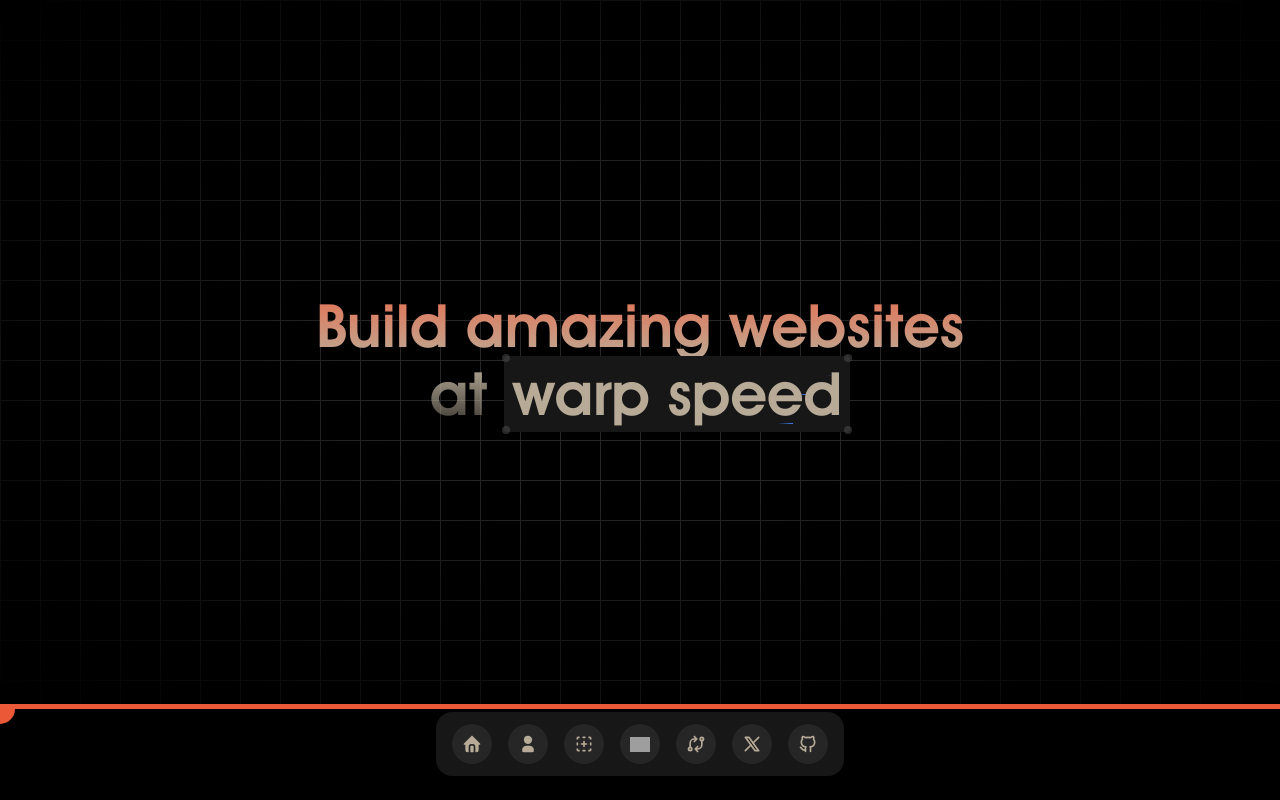
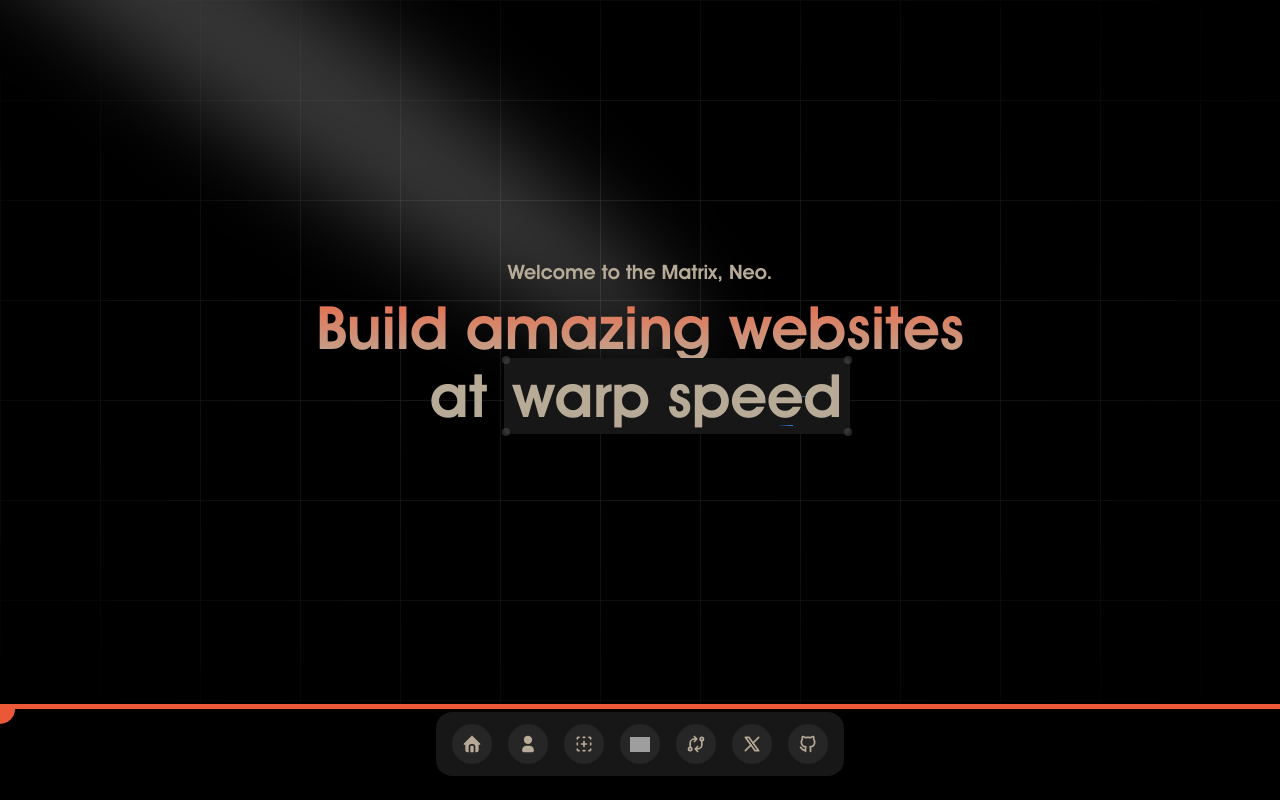
Before and after one commit to Harsh-Prajapati02/portfolio-master, a Next.js app: page / in a window 1280 px wide. Shown: the top 800 px of the page. Built offline with nearby package versions, Linux system fonts and the light colour scheme; grey boxes are pictures that could not be loaded.

Commit message:
feat(hero): add Aceternity UI spotlight component in hero section and change some styling in another components

```diff
--- a/src/components/Experience.tsx
+++ b/src/components/Experience.tsx
@@ -12,7 +12,7 @@ export function TimelineDemo() {
                     </p>
                     <div className="grid grid-cols-2 gap-4">
                         <Image
-                            src="https://assets.aceternity.com/templates/startup-1.webp"
+                            src="https://assets.aceternity.com/pro/hero-sections.png"
                             alt="startup template"
                             width={500}
                             height={500}
@@ -26,14 +26,14 @@ export function TimelineDemo() {
                             className="h-20 w-full rounded-lg object-cover shadow-[0_0_24px_rgba(34,_42,_53,_0.06),_0_1px_1px_rgba(0,_0,_0,_0.05),_0_0_0_1px_rgba(34,_42,_53,_0.04),_0_0_4px_rgba(34,_42,_53,_0.08),_0_16px_68px_rgba(47,_48,_55,_0.05),_0_1px_0_rgba(255,_255,_255,_0.1)_inset] md:h-44 lg:h-60"
                         />
                         <Image
-                            src="https://assets.aceternity.com/templates/startup-3.webp"
+                            src="https://assets.aceternity.com/features-section.png"
                             alt="startup template"
                             width={500}
                             height={500}
                             className="h-20 w-full rounded-lg object-cover shadow-[0_0_24px_rgba(34,_42,_53,_0.06),_0_1px_1px_rgba(0,_0,_0,_0.05),_0_0_0_1px_rgba(34,_42,_53,_0.04),_0_0_4px_rgba(34,_42,_53,_0.08),_0_16px_68px_rgba(47,_48,_55,_0.05),_0_1px_0_rgba(255,_255,_255,_0.1)_inset] md:h-44 lg:h-60"
                         />
                         <Image
-                            src="https://assets.aceternity.com/templates/startup-4.webp"
+                            src="https://assets.aceternity.com/pro/bento-grids.png"
                             alt="startup template"
                             width={500}
                             height={500}
--- a/src/components/Footer2.tsx
+++ b/src/components/Footer2.tsx
@@ -2,7 +2,9 @@ import { TextHoverEffect } from "@/components/ui/text-hover-effect";
 
 export function TextHoverEffectDemo() {
     return (
-        <div className="h-[10rem] flex items-center justify-center md:h-[25rem]" style={{ borderTop: "5px solid #eb5939" }}>
+        <div className="relative h-[10rem] flex items-center justify-center md:h-[25rem]" style={{ borderTop: "5px solid #eb5939" }}>
+            {/* Radial gradient for the container to give a faded look */}
+                <div className="pointer-events-none absolute inset-0 flex items-center justify-center bg-black [mask-image:radial-gradient(ellipse_at_center,transparent_30%,black)] dark:bg-black"></div>
             <TextHoverEffect text="HARSH" />
         </div>
     );
--- a/src/components/Hero.tsx
+++ b/src/components/Hero.tsx
@@ -1,23 +1,34 @@
 import { cn } from "@/lib/utils";
 import { Cover } from "./ui/cover";
+import { EncryptedText } from "./ui/encrypted-text";
+import { SpotlightPreview } from "./SpotlightPreview";
 
 export function GridBackgroundDemo() {
     return (
         <div className="relative flex h-[44rem] w-full items-center justify-center bg-black dark:bg-black">
+            <SpotlightPreview />
             <div
                 className={cn(
                     "absolute inset-0",
-                    "[background-size:40px_40px]",
+                    "[background-size:100px_100px]",
                     "dark:[background-image:linear-gradient(to_right,#e4e4e7_1px,transparent_1px),linear-gradient(to_bottom,#e4e4e7_1px,transparent_1px)]",
-                    "[background-image:linear-gradient(to_right,#262626_1px,transparent_1px),linear-gradient(to_bottom,#262626_1px,transparent_1px)]",
+                    "[background-image:linear-gradient(to_right,#262626_0.1px,transparent_1px),linear-gradient(to_bottom,#262626_0.1px,transparent_1px)]",
                 )}
             />
             {/* Radial gradient for the container to give a faded look */}
             <div className="pointer-events-none absolute inset-0 flex items-center justify-center bg-black [mask-image:radial-gradient(ellipse_at_center,transparent_30%,black)] dark:bg-black"></div>
 
             {/* ----- Hero Text ----- */}
-            <div>
-                <h1 className="text-4xl md:text-4xl lg:text-6xl font-semibold max-w-7xl mx-auto text-center mt-6 relative z-20 py-6 bg-clip-text text-transparent bg-gradient-to-b from-[#eb5939] via-[#b7ab98] to-[#b7ab98]dark:from-neutral-800 dark:via-white dark:to-white">
+            <div style={{ zIndex: "999" }}>
+                <p className="mx-auto max-w-lg py-0 text-center text-xl">
+                    <EncryptedText
+                        text="Welcome to the Matrix, Neo."
+                        encryptedClassName="text-[#b7ab98]"
+                        revealedClassName="dark:text-white text-[#b7ab98]"
+                        revealDelayMs={50}
+                    />
+                </p>
+                <h1 className="text-4xl md:text-4xl lg:text-6xl font-semibold max-w-7xl mx-auto text-center relative z-20 py-3 bg-clip-text text-transparent bg-gradient-to-b from-[#eb5939] via-[#b7ab98] to-[#b7ab98] dark:from-neutral-800 dark:via-white dark:to-white">
                     Build amazing websites <br /> at <Cover className="text-[#b7ab98] hover:text-[#eb5939]">warp speed</Cover>
                 </h1>
             </div>
--- /dev/null
+++ b/src/components/SpotlightPreview.tsx
@@ -0,0 +1,11 @@
+import { Spotlight } from "../components/ui/Spotlight";
+
+export function SpotlightPreview() {
+    return (<>
+        <Spotlight
+            className="-top-40 left-0 md:-top-20 md:left-60"
+            fill="white"
+        />
+    </>
+    );
+}
--- /dev/null
+++ b/src/components/ui/Spotlight.tsx
@@ -0,0 +1,56 @@
+import React from "react";
+import { cn } from "@/lib/utils";
+
+type SpotlightProps = {
+    className?: string;
+    fill?: string;
+};
+
+export const Spotlight = ({ className, fill }: SpotlightProps) => {
+    return (
+        <svg
+            className={cn(
+                "animate-spotlight pointer-events-none absolute z-[1]  h-[169%] w-[138%] lg:w-[84%] opacity-0",
+                className
+            )}
+            xmlns="http://www.w3.org/2000/svg"
+            viewBox="0 0 3787 2842"
+            fill="none"
+        >
+            <g filter="url(#filter)">
+                <ellipse
+                    cx="1924.71"
+                    cy="273.501"
+                    rx="1924.71"
+                    ry="273.501"
+                    transform="matrix(-0.822377 -0.568943 -0.568943 0.822377 3631.88 2291.09)"
+                    fill={fill || "white"}
+                    fillOpacity="0.21"
+                ></ellipse>
+            </g>
+            <defs>
+                <filter
+                    id="filter"
+                    x="0.860352"
+                    y="0.838989"
+                    width="3785.16"
+                    height="2840.26"
+                    filterUnits="userSpaceOnUse"
+                    colorInterpolationFilters="sRGB"
+                >
+                    <feFlood floodOpacity="0" result="BackgroundImageFix"></feFlood>
+                    <feBlend
+                        mode="normal"
+                        in="SourceGraphic"
+                        in2="BackgroundImageFix"
+                        result="shape"
+                    ></feBlend>
+                    <feGaussianBlur
+                        stdDeviation="151"
+                        result="effect1_foregroundBlur_1065_8"
+                    ></feGaussianBlur>
+                </filter>
+            </defs>
+        </svg>
+    );
+};
--- /dev/null
+++ b/src/components/ui/encrypted-text.tsx
@@ -0,0 +1,128 @@
+"use client";
+import React, { useEffect, useRef, useState } from "react";
+import { motion, useInView } from "motion/react";
+import { cn } from "@/lib/utils";
+
+type EncryptedTextProps = {
+    text: string;
+    className?: string;
+    revealDelayMs?: number;
+    charset?: string;
+    flipDelayMs?: number;
+    encryptedClassName?: string;
+    revealedClassName?: string;
+};
+
+const DEFAULT_CHARSET =
+    "ABCDEFGHIJKLMNOPQRSTUVWXYZabcdefghijklmnopqrstuvwxyz0123456789!@#$%^&*()_+-={}[];:,.<>/?";
+
+function generateRandomCharacter(charset: string): string {
+    return charset[Math.floor(Math.random() * charset.length)];
+}
+
+function generateGibberishPreservingSpaces(original: string, charset: string) {
+    return original
+        .split("")
+        .map((ch) => (ch === " " ? " " : generateRandomCharacter(charset)))
+        .join("");
+}
+
+export const EncryptedText: React.FC<EncryptedTextProps> = ({
+    text,
+    className,
+    revealDelayMs = 50,
+    charset = DEFAULT_CHARSET,
+    flipDelayMs = 50,
+    encryptedClassName,
+    revealedClassName,
+}) => {
+    const ref = useRef<HTMLSpanElement>(null);
+    const isInView = useInView(ref, { once: true });
+
+    const [revealCount, setRevealCount] = useState(0);
+
+    // IMPORTANT: scramble chars in STATE (not ref)
+    const [scrambleChars, setScrambleChars] = useState<string[]>(
+        generateGibberishPreservingSpaces(text, charset).split("")
+    );
+
+    const animationFrameRef = useRef<number | null>(null);
+    const startTimeRef = useRef<number>(0);
+    const lastFlipTimeRef = useRef<number>(0);
+
+    useEffect(() => {
+        if (!isInView) return;
+
+        // reset everything on view
+        const initial = generateGibberishPreservingSpaces(text, charset).split("");
+        setScrambleChars(initial);
+
+        startTimeRef.current = performance.now();
+        lastFlipTimeRef.current = startTimeRef.current;
+        setRevealCount(0);
+
+        let cancelled = false;
+
+        const update = (now: number) => {
+            if (cancelled) return;
+
+            const elapsed = now - startTimeRef.current;
+            const targetReveal = Math.min(
+                text.length,
+                Math.floor(elapsed / Math.max(1, revealDelayMs))
+            );
+
+            setRevealCount(targetReveal);
+
+            // fully revealed? stop animation
+            if (targetReveal >= text.length) return;
+
+            const sinceFlip = now - lastFlipTimeRef.current;
+
+            if (sinceFlip >= flipDelayMs) {
+                // scramble remaining characters
+                setScrambleChars((prev) => {
+                    const updated = [...prev];
+                    for (let i = targetReveal; i < text.length; i++) {
+                        updated[i] =
+                            text[i] === " " ? " " : generateRandomCharacter(charset);
+                    }
+                    return updated;
+                });
+
+                lastFlipTimeRef.current = now;
+            }
+
+            animationFrameRef.current = requestAnimationFrame(update);
+        };
+
+        animationFrameRef.current = requestAnimationFrame(update);
+
+        return () => {
+            cancelled = true;
+            if (animationFrameRef.current != null) {
+                cancelAnimationFrame(animationFrameRef.current);
+            }
+        };
+    }, [isInView, text, revealDelayMs, charset, flipDelayMs]);
+
+    if (!text) return null;
+
+    return (
+        <motion.span ref={ref} className={cn(className)} aria-label={text}>
+            {text.split("").map((char, index) => {
+                const isRevealed = index < revealCount;
+                const displayChar = isRevealed ? char : scrambleChars[index] ?? " ";
+
+                return (
+                    <span
+                        key={index}
+                        className={cn(isRevealed ? revealedClassName : encryptedClassName)}
+                    >
+                        {displayChar}
+                    </span>
+                );
+            })}
+        </motion.span>
+    );
+};
--- a/src/components/ui/timeline.tsx
+++ b/src/components/ui/timeline.tsx
@@ -59,12 +59,12 @@ export const Timeline = ({ data }: { data: TimelineEntry[] }) => {
                             <div className="h-10 absolute left-3 md:left-3 w-10 rounded-full bg-neutral-800 dark:bg-black flex items-center justify-center border border-white/[0.2]">
                                 <div className="h-4 w-4 rounded-full bg-neutral-700 dark:bg-neutral-800 border border-white/[0.2] dark:border-neutral-700 p-2" />
                             </div>
-                            <h3 className="hidden md:block text-xl md:pl-20 md:text-3xl lg:text-4xl font-bold text-[#b7ab98] dark:text-neutral-500 ">
+                            <h3 className="hidden md:block text-xl md:pl-20 md:text-3xl lg:text-3xl font-bold text-[#b7ab98] dark:text-neutral-500 ">
                                 <Cover className="text-[#b7ab98]">{item.title}</Cover>
                             </h3>
                         </div>
 
-                        <div className="relative pl-20 pr-4 md:pl-0 lg:pl-0 w-full">
+                        <div className="relative pl-20 pr-4 md:pl-0 lg:pl-5 w-full">
                             <h3 className="md:hidden block text-2xl mb-4 text-left font-bold text-[#b7ab98] dark:text-neutral-500">
                                 <Cover className="text-[#b7ab98]">{item.title}</Cover>
                             </h3>
```
Also changed, not shown: src/app/globals.css (+16 -0 lines).
